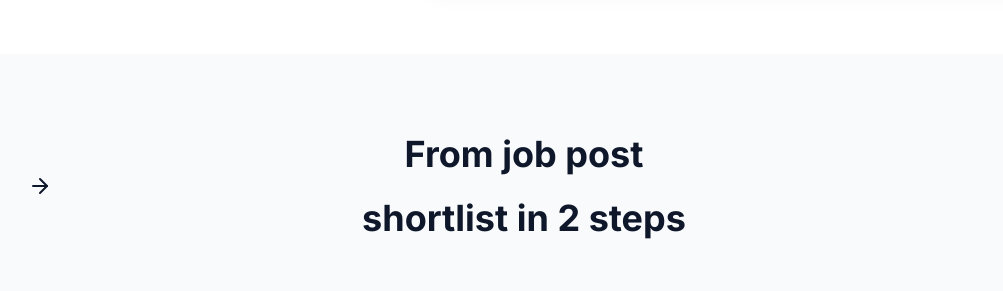
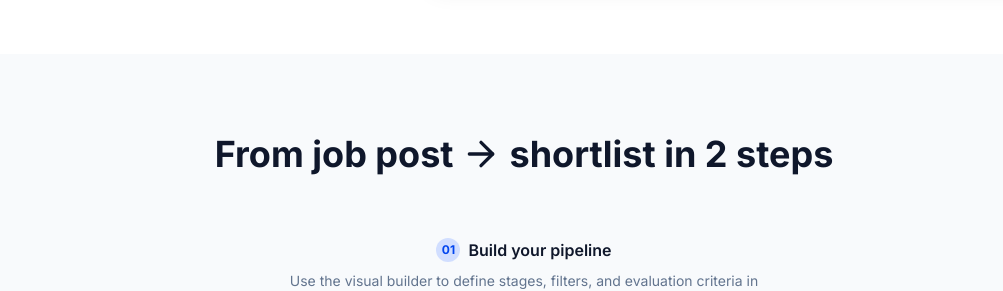
Before and after one commit to JimitParmar/hirasys-main, a Next.js app: page /landing in a window 1280 px wide. Shown: the part 2520-2811 px from the top of the page, without its empty margins (116-1119 px from the left). Built offline with nearby package versions, Linux system fonts and the light colour scheme; no server answers.

Commit message:
fixed right arrow

```diff
--- a/src/app/landing/page.tsx
+++ b/src/app/landing/page.tsx
@@ -367,9 +367,11 @@ export default function LandingPage() {
       <section className="py-12 sm:py-20 bg-slate-50">
         <div className="max-w-5xl mx-auto px-4">
           <div className="text-center mb-10 sm:mb-16">
-            <h2 className="text-2xl sm:text-3xl md:text-4xl font-bold text-slate-900">
-              From job post <ArrowRight/> shortlist in 2 steps
-            </h2>
+            <h2 className="text-2xl sm:text-3xl md:text-4xl font-bold text-slate-900 flex items-center justify-center gap-2">
+  <span>From job post</span>
+  <ArrowRight className="w-10 h-10" />
+  <span>shortlist in 2 steps</span>
+</h2>
           </div>
 
           <div className="grid gap-8 sm:gap-12">
```
